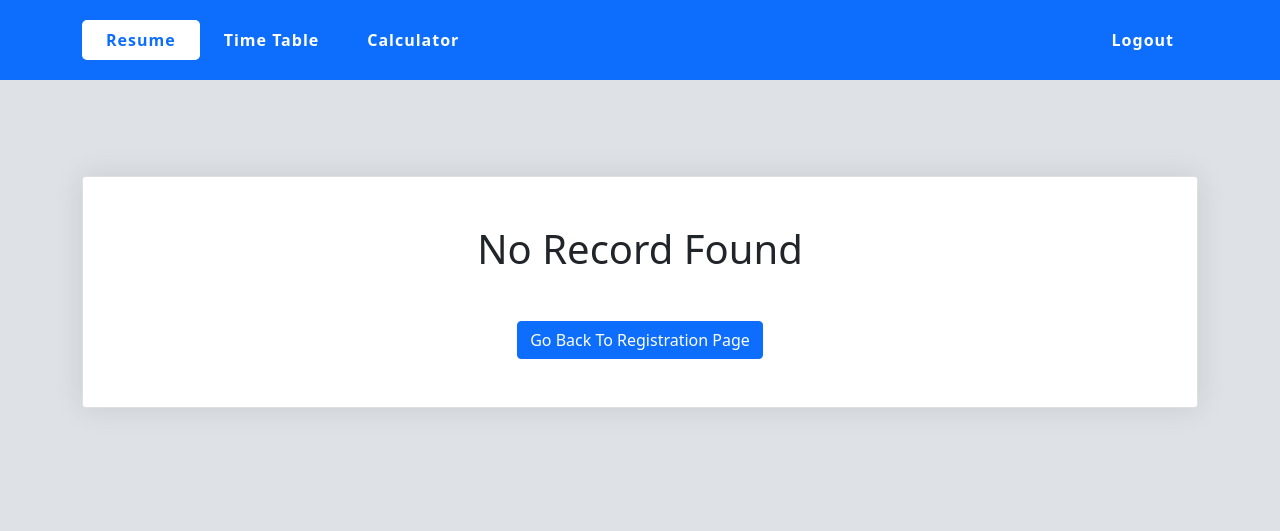
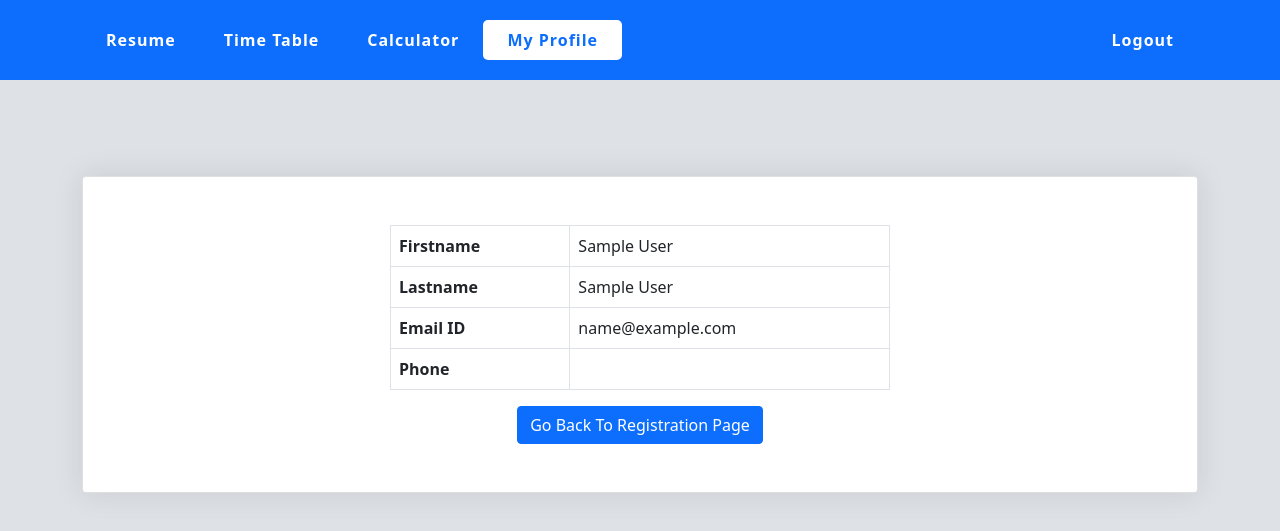
Before and after one commit to patel-prince/wp-project, a PHP site: page /profile.php in a window 1280 px wide. Shown: the top 531 px of the page. Run offline with PHP 8.4, Linux system fonts and the light colour scheme; the visitor is signed in with stand-in values (Sample User, id 1).

Commit message:
project-8

```diff
--- a/includes/nav.php
+++ b/includes/nav.php
@@ -13,6 +13,10 @@
             <li class="nav-item">
                 <a class="nav-link <?= ($active_page == 'calculator') ? 'active' : '' ?>" aria-current="page"
                     href="calculator.php">Calculator</a>
+            </li>
+            <li class="nav-item">
+                <a class="nav-link <?= ($active_page == 'profile') ? 'active' : '' ?>" aria-current="page"
+                    href="profile.php">My Profile</a>
             </li>
         </ul>
         <?php } ?>
--- a/profile.php
+++ b/profile.php
@@ -1,10 +1,10 @@
-<?php $active_page = 'resume' ?>
+<?php $active_page = 'profile' ?>
 
 <?php include_once './includes/header.php' ?>
 
 <?php
-    if($_GET && $_GET['id']) {
-        $query = "SELECT * FROM users WHERE id = " . $_GET['id'];
+    if(isset($_SESSION) && isset($_SESSION['user'])) {
+        $query = "SELECT * FROM users WHERE id = " . $_SESSION['user']['id'];
         $result = mysqli_query($conn, $query);
         $user = null;
         while( $row = mysqli_fetch_assoc($result) ) {
@@ -21,19 +21,19 @@
                 <table class="table table-bordered">
                     <tr>
                         <th>Firstname</th>
-                        <td>Firstname</td>
+                        <td><?= $user['firstname'] ?></td>
                     </tr>
                     <tr>
                         <th>Lastname</th>
-                        <td>Lastname</td>
+                        <td><?= $user['lastname'] ?></td>
                     </tr>
                     <tr>
                         <th>Email ID</th>
-                        <td>Email ID</td>
+                        <td><?= $user['email'] ?></td>
                     </tr>
                     <tr>
                         <th>Phone</th>
-                        <td>Phone</td>
+                        <td><?= $user['phone'] ?></td>
                     </tr>
                 </table>
             </div>
```
